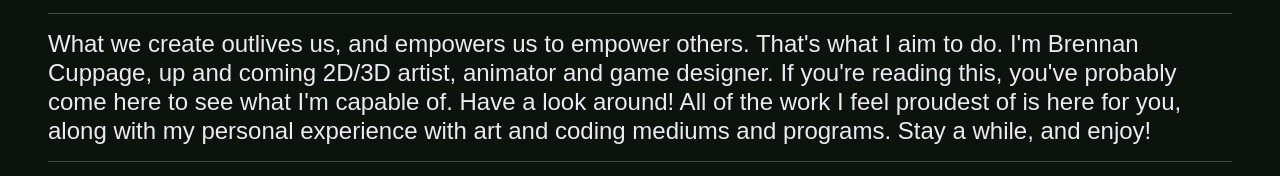
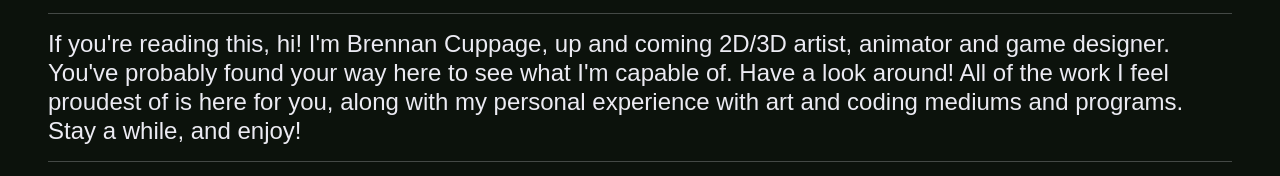
Before and after one commit to BrennanCuppage/Brennan-Cuppage-Portfolio-Website, a plain HTML site: page index.html in a window 1280 px wide. Shown: the part 230-406 px from the top of the page. Drawn offline with nearby package versions, Linux system fonts and the light colour scheme; a web font is replaced by a local one.

Commit message:
More Tweaks
Moooooore

```diff
--- a/index.html
+++ b/index.html
@@ -21,8 +21,9 @@
             </h2>
             <hr>
             <h4>
-                What we create outlives us, and empowers us to empower others. That's what I aim to do. I'm Brennan Cuppage, up and coming 2D/3D artist, animator and game designer.
-                If you're reading this, you've probably come here to see what I'm capable of. Have a look around! All of the work I feel proudest of is here for you,
+
+                If you're reading this, hi! I'm Brennan Cuppage, up and coming 2D/3D artist, animator and game designer.
+                You've probably found your way here to see what I'm capable of. Have a look around! All of the work I feel proudest of is here for you,
                 along with my personal experience with art and coding mediums and programs. Stay a while, and enjoy!
             </h4>
             <hr>
```
